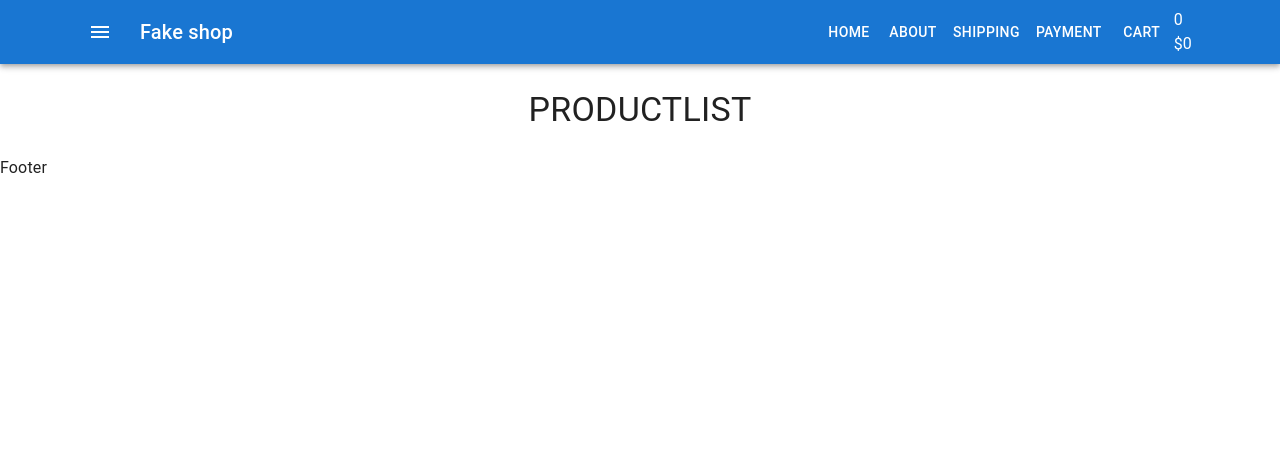
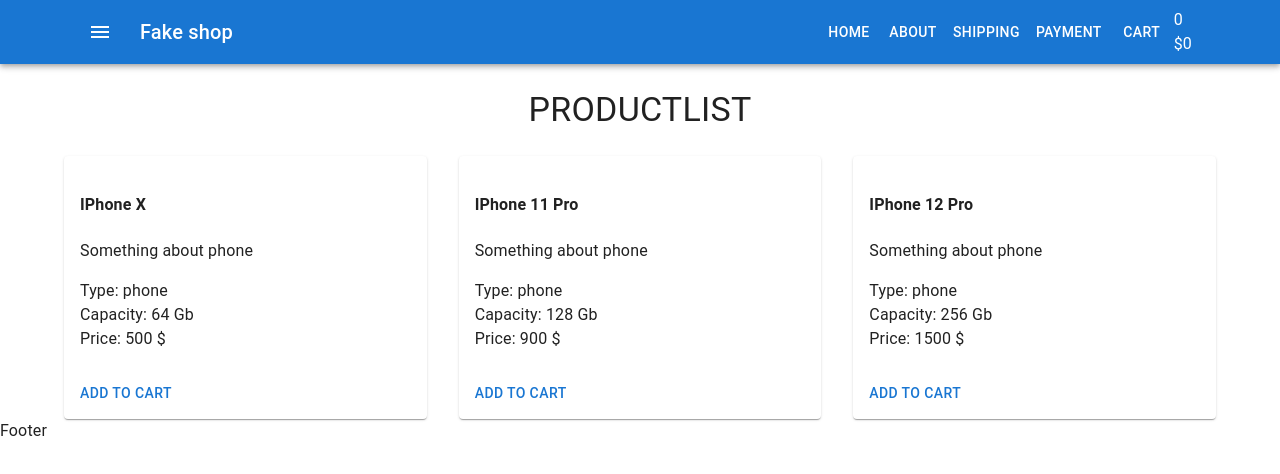
Before and after one commit to Denis-L99/React_project, a React (Create React App) app: page / in a window 1280 px wide. Shown: the top 474 px of the page. Built offline with nearby package versions, Linux system fonts and the light colour scheme.

Commit message:
add Props to productList/ProductListItem

```diff
--- a/src/components/Products/ProductList.tsx
+++ b/src/components/Products/ProductList.tsx
@@ -1,7 +1,10 @@
-import { Typography } from '@mui/material'
+import { Grid, Typography } from '@mui/material'
 import React from 'react'
+import ProductListItem from './ProductListItem'
 
-type Props = {}
+
+type Props = {
+}
 
 const ProductList = (props: Props) => {
   return (
@@ -15,7 +18,39 @@
         }}>
             ProductList
         </Typography>
+        <Grid
+         container
+         direction="row"
+         justifyContent="center"
+         alignItems="center"
+         spacing={4}
+        >
+            <Grid item xs={12} sm={6} md={4}>
+                <ProductListItem
+                name='IPhone X'
+                description='Something about phone'
+                type='phone'
+                capacity={64}
+                price={500}/>
+            </Grid>
+            <Grid item xs={12} sm={6} md={4}>
+                <ProductListItem
+                name='IPhone 11 Pro'
+                description='Something about phone'
+                type='phone'
+                capacity={128}
+                price={900}/>
+            </Grid>
+            <Grid item xs={12} sm={6} md={4}>
+                <ProductListItem
+                name='IPhone 12 Pro'
+                description='Something about phone'
+                type='phone'
+                capacity={256}
+                price={1500}/>
+            </Grid>
 
+        </Grid>
     </>
   )
 }
--- a/src/components/Products/ProductListItem.tsx
+++ b/src/components/Products/ProductListItem.tsx
@@ -1,17 +1,23 @@
 import { Button, Card, CardActions, CardContent } from '@mui/material'
 import React from 'react'
 
-type Props = {}
+type Props = {
+    name: string
+    description: string
+    type: string
+    capacity: number
+    price: number
+}
 
 const ProductListItem = (props: Props) => {
   return (
     <Card>
         <CardContent>
-            <h4>IPhone X</h4>
-            <p>This is description</p>
-            <div>Type: phone</div>
-            <div>Capacity: 64 Gb</div>
-            <div>Price: 500$</div>
+            <h4>{props.name}</h4>
+            <p>{props.description}</p>
+            <div>Type: {props.type}</div>
+            <div>Capacity: {props.capacity} Gb</div>
+            <div>Price: {props.price} $</div>
         </CardContent>
         <CardActions>
             <Button>Add to cart</Button>
```
